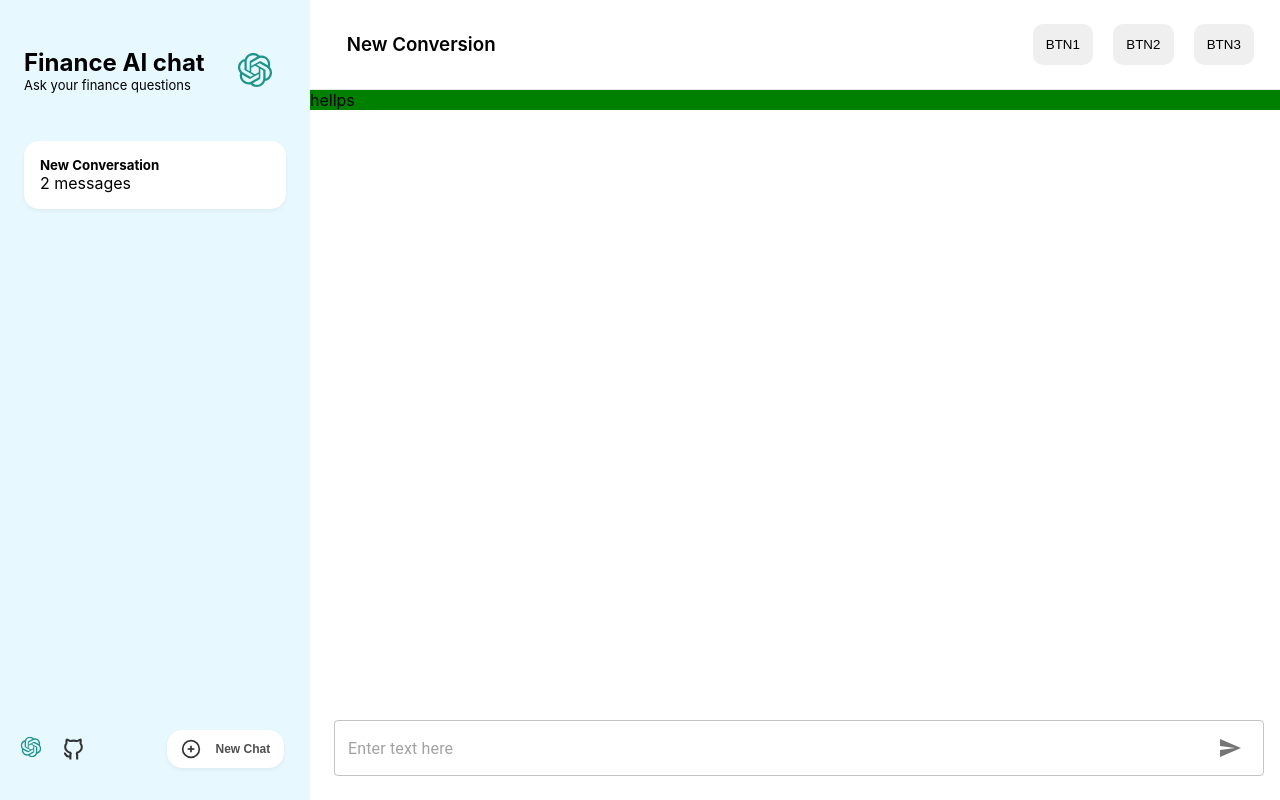
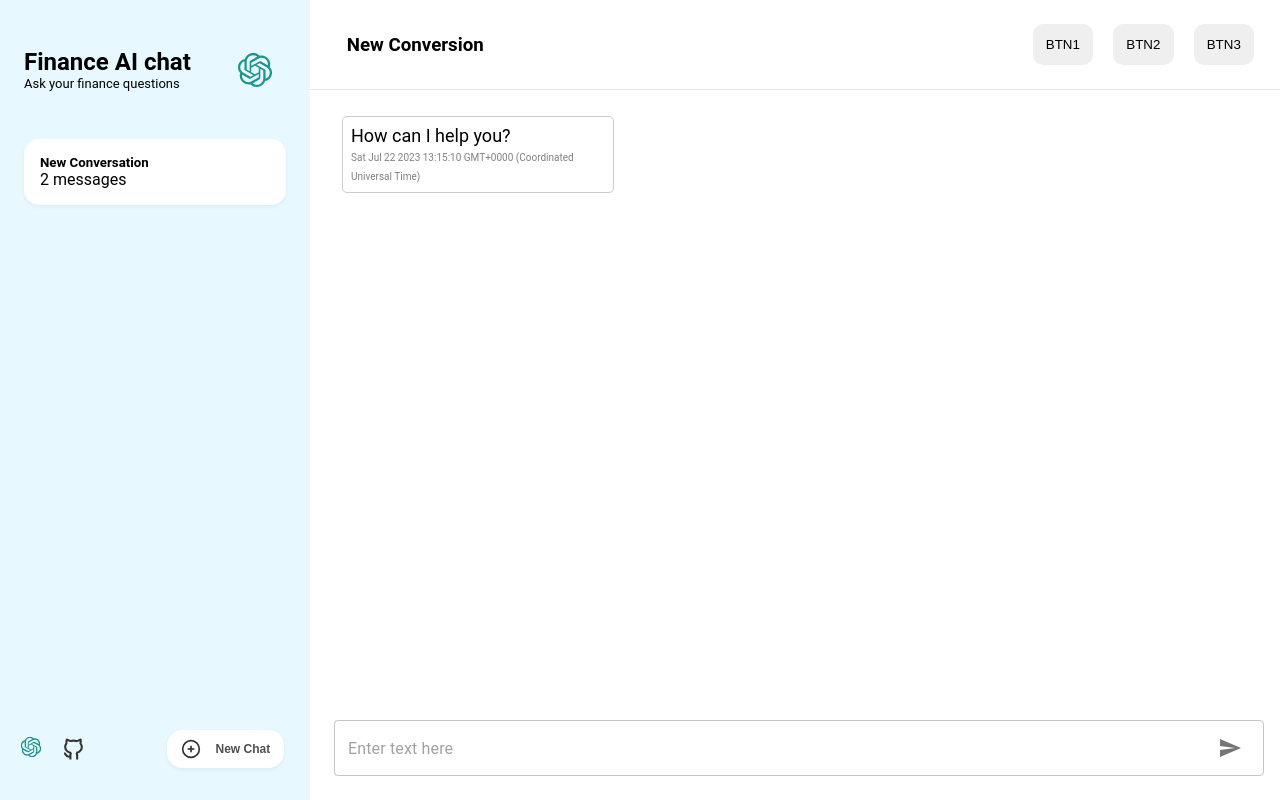
Before and after one commit to kulraj710/msu-project-S5, a Next.js app in the folder frontend/fichatbot/: page / in a window 1280 px wide. Built offline with nearby package versions, Linux system fonts and the light colour scheme.

Commit message:
Basic Chat layout made

```diff
--- a/frontend/fichatbot/components/Home/ChatContainer.js
+++ b/frontend/fichatbot/components/Home/ChatContainer.js
@@ -1,10 +1,15 @@
 import React from 'react'
-import UserInput from './UserInput'
+import styles from '../../styles/Home/ChatContainer.module.css'
+import Chatbox from './ChatBox'
 
-const ChatContainer = () => {
+const ChatContainer = ({chatArray}) => {
   return (
-    <div>
-      {/* <UserInput/> */}
+    <div className={styles.ChatContainer}>
+      <div className={styles.messageList}>
+      {chatArray.map((chat) => (
+          <Chatbox key ={chat.id} positionBit={chat.sender} message={chat.message} time={chat.time}/>
+        ))}
+        </div>
     </div>
   )
 }
--- /dev/null
+++ b/frontend/fichatbot/components/Home/Chatbox.js
@@ -0,0 +1,20 @@
+import React from 'react'
+import styles from '../../styles/Home/ChatContainer.module.css'
+
+const Chatbox = ({positionBit, message, time, loading=false}) => {
+  return (
+    <section style={{'margin-left' : (positionBit === 1) ? 'none' : 'auto'}} className={styles.message}>
+        {(loading)
+            ?
+            <p> Loading...</p>
+            :
+            <>
+                <p> {message}</p>
+                <span className={styles.time}>{time.toString()}</span>
+            </>
+        }
+    </section>
+  )
+}
+
+export default Chatbox
--- a/frontend/fichatbot/components/Home/Content.js
+++ b/frontend/fichatbot/components/Home/Content.js
@@ -1,13 +1,21 @@
 import React from 'react'
+import ChatContainer from './ChatContainer';
 
-const Content = () => {
-    const styles = {
-        "background-color" : 'green',
-    }
+const Content = ({chatArray}) => {
+
+  const [hydrated, setHydrated] = React.useState(false);
+  React.useEffect(() => {
+      setHydrated(true);
+  }, []);
+  if (!hydrated) {
+      return null;
+  }
+
+
   return (
-    <div style={styles}>
-      hellps
-    </div>
+      <div>
+        <ChatContainer chatArray={chatArray}/>
+      </div>
   )
 }
 
--- a/frontend/fichatbot/components/Home/ContentContainer.js
+++ b/frontend/fichatbot/components/Home/ContentContainer.js
@@ -2,18 +2,22 @@ import React from 'react'
 import Navbar from './Navbar'
 import UserInput from './UserInput'
 import Content from './Content'
+import styles from '../../styles/Home/ContentContainer.module.css'
 
 const ContentContainer = () => {
+
+  const [chatArray, setChatArray] = React.useState([{id : 1, message : "How can I help you?", time : new Date(), sender : 1}])
+
     return (
-        <div>
+        <div className={styles.container}>
             <div>
                 <Navbar />
             </div>
-            <div>
-                <Content/>
+            <div className={styles.content}>
+                <Content  chatArray={chatArray} setChatArray={setChatArray}/>
             </div>
             <div>
-                <UserInput />
+                <UserInput setChatArray={setChatArray}  chatArray={chatArray}/>
             </div>
 
         </div>
--- a/frontend/fichatbot/components/Home/UserInput.js
+++ b/frontend/fichatbot/components/Home/UserInput.js
@@ -1,4 +1,4 @@
-import React from 'react'
+import React, {useState} from 'react'
 import IconButton from "@mui/material/IconButton";
 import SendIcon from '@mui/icons-material/Send';
 import InputAdornment from '@mui/material/InputAdornment';
@@ -6,25 +6,34 @@ import OutlinedInput from '@mui/material/OutlinedInput';
 import styles from "../../styles/Home/Input.module.css"
 import Divider from '@mui/material/Divider';
 
-const UserInput = () => {
+const UserInput = ({chatArray, setChatArray}) => {
+
+    const [userInput, setUserInput] = useState("")
+
+    const submitHandler = (e) => {
+        e.preventDefault()
+        setChatArray([...chatArray, {id : 2, message : userInput, time : new Date(), sender : 0}])
+        setUserInput("")
+    }
+
     return (
         <div className={styles.container}>
 
 
-            {/* <div className={styles.divider}>
-                <Divider />
-            </div> */}
 
             <div>
-
+            <form onSubmit={submitHandler}>
                 <OutlinedInput
                     placeholder='Enter text here'
+                    value={userInput}
+                    onChange={(e) => {setUserInput(e.target.value)}}
                     fullWidth
                     endAdornment={
                         <InputAdornment position="end">
-                            <IconButton><SendIcon /></IconButton>
+                            <IconButton type='submit'><SendIcon /></IconButton>
                         </InputAdornment>}
                 />
+            </form>
             </div>
         </div>
     )
--- a/frontend/fichatbot/pages/login.js
+++ b/frontend/fichatbot/pages/login.js
@@ -1,5 +1,4 @@
 import React from "react";
-// import type { NextPage } from 'next'
 import LoginSection from "../components/Login/LoginSection";
 
 const login = () => {
--- /dev/null
+++ b/frontend/fichatbot/styles/Home/ChatContainer.module.css
@@ -0,0 +1,33 @@
+.ChatContainer{
+    /* border: 1px solid #ccc; */
+
+    margin : 1rem 2rem 0.2rem 2rem;
+}
+
+.messageList{
+    max-height: 70vh;
+    display: flex;
+    flex-direction: column;
+    overflow-y: auto;
+    overflow-x: hidden;
+    width: 100%;
+}
+
+
+.message{
+    max-width: 30%;
+    padding: 8px;
+    border: 1px solid #ccc;
+    border-radius: 5px;
+    margin-top: 10px;
+    /* set margin-left property here in the javascript to place element to the right */
+}
+
+.message > p {
+    font-size: 18px;
+}
+
+.time{
+    font-size: 10px;
+    color: gray;
+}
--- /dev/null
+++ b/frontend/fichatbot/styles/Home/ContentContainer.module.css
@@ -0,0 +1,10 @@
+.container{
+    display : flex;
+    flex-direction : column;
+    justify-content : space-between;
+    height : 100%;
+}
+
+.content{
+    flex : 1;
+}
--- a/frontend/fichatbot/styles/Home/Input.module.css
+++ b/frontend/fichatbot/styles/Home/Input.module.css
@@ -1,10 +1,11 @@
 .container {
-    position: fixed;
-    bottom: 0px;
-    right: 0;
-    width: calc(100% - var(--width-sidebar));
+    /* position: fixed; */
+    /* bottom: 0px; */
+    /* right: 0; */
+    /* width: calc(100% - var(--width-sidebar)); */
     padding: 1.5rem 1rem 1.5rem 1.5rem;
+    /* background-color : blue; */
 }
 .divider{
-    padding: 3rem 0;
+    /* padding: 3rem 0; */
 }
--- a/frontend/fichatbot/styles/globals.css
+++ b/frontend/fichatbot/styles/globals.css
@@ -1,7 +1,9 @@
 html,
 body {
-  font-family: -apple-system, BlinkMacSystemFont, Segoe UI, Roboto, Oxygen,
+  font-family: Roboto, -apple-system, BlinkMacSystemFont, Segoe UI, Oxygen,
     Ubuntu, Cantarell, Fira Sans, Droid Sans, Helvetica Neue, sans-serif;
+
+  overflow: hidden;
 }
 
 a {
```
Also changed, not shown: frontend/fichatbot/pages/index.js (+3 -4 lines).
